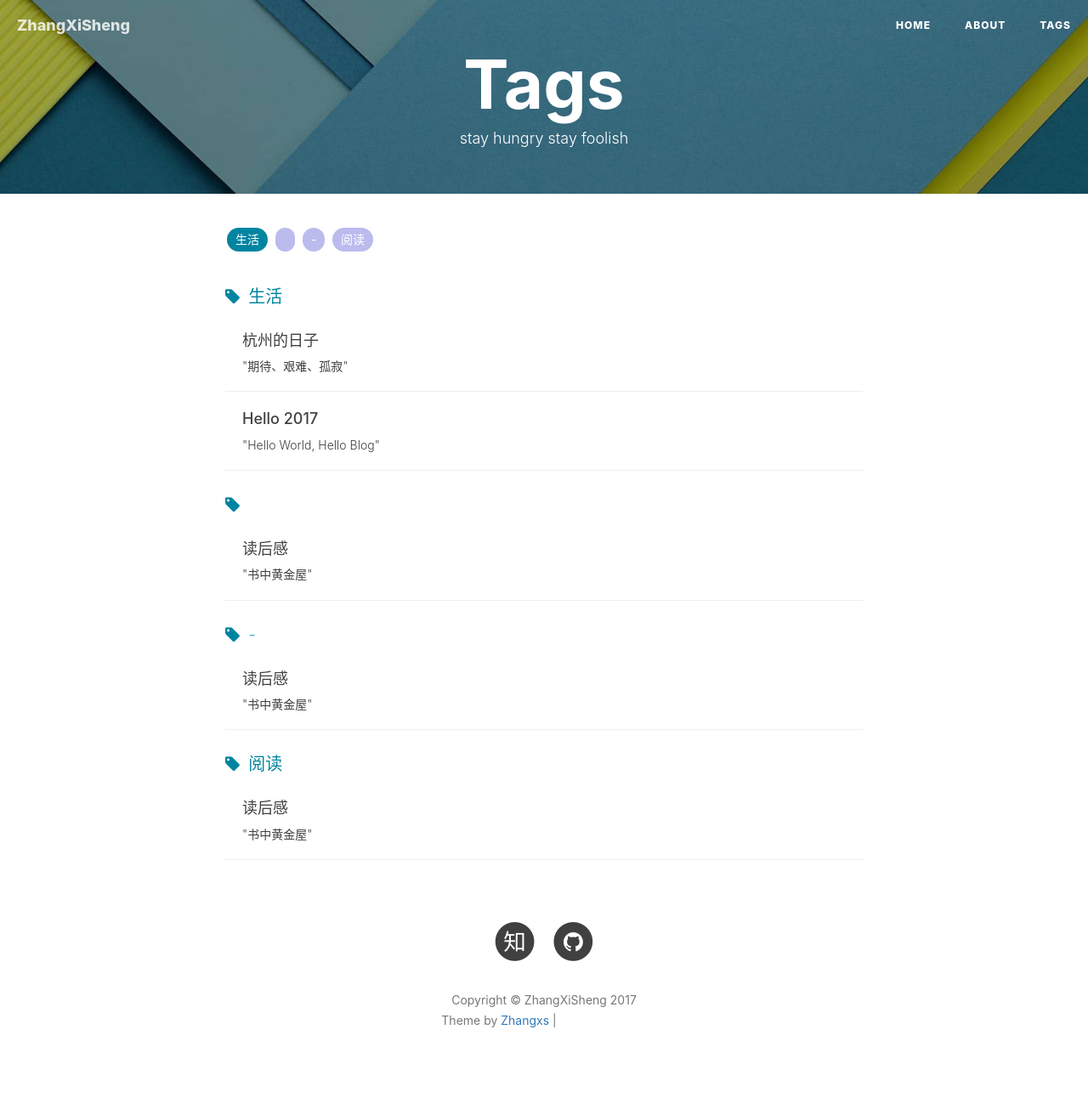
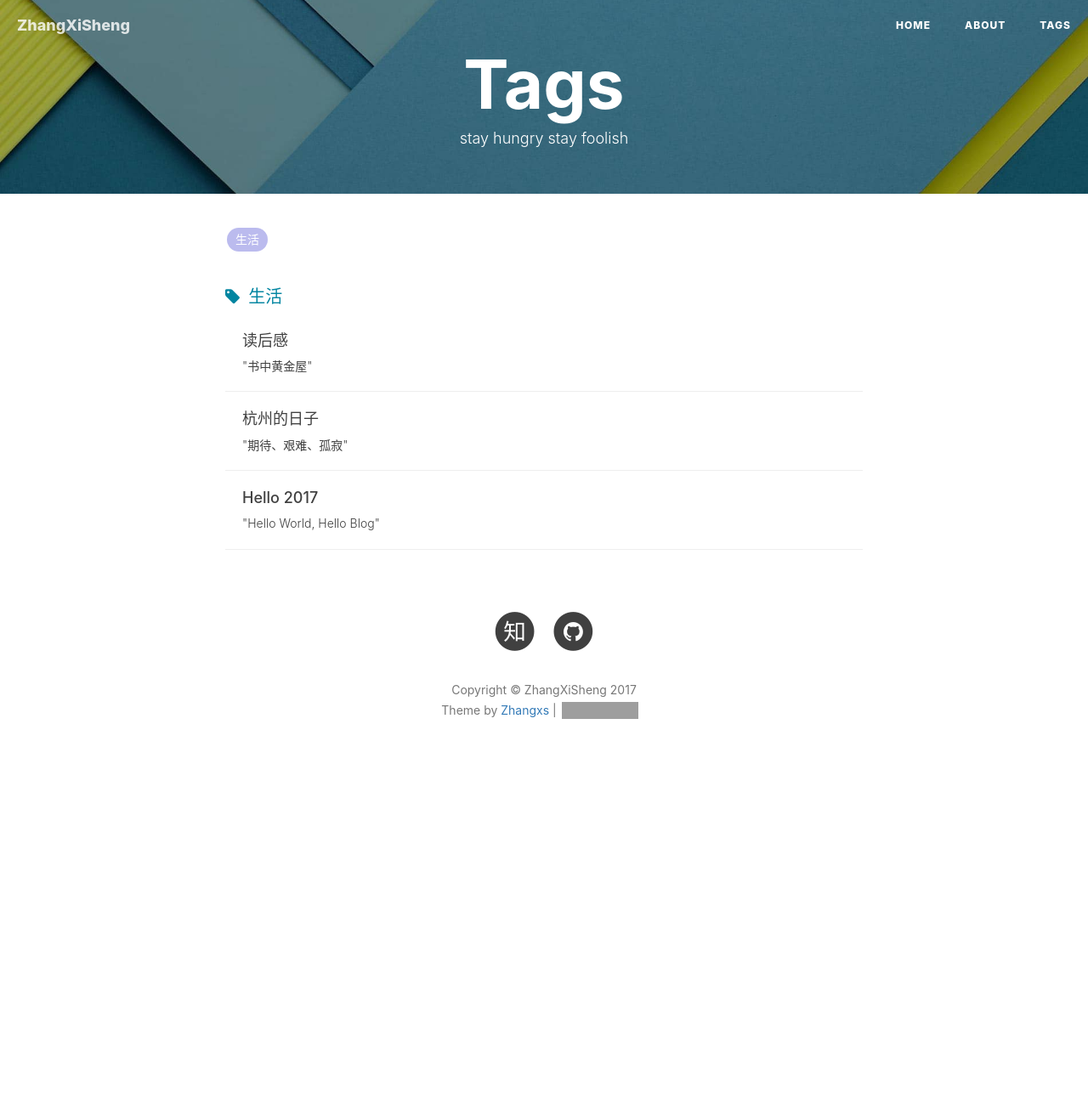
Before and after one commit to mrzhangxisheng/mrzhangxisheng.github.io, a Jekyll site: the page built from tags.html, in a window 1280 px wide. Shown: the whole page at 85% size. Built offline with Jekyll 4.4.1, drawn with Linux system fonts in a browser that asks for light colours; nearby versions of some CDN libraries; comment, search, counter and statistics services are not loaded; after the commit the page ends 940 px from its top, so only the background shows below that; grey boxes are pictures that could not be loaded.

Commit message:
Update 2017-07-02-book-readerResponse.markdown

```diff
--- a/_posts/2017-07-02-book-readerResponse.markdown
+++ b/_posts/2017-07-02-book-readerResponse.markdown
@@ -7,7 +7,7 @@
 header-img: "img/post-bgbook-2017.jpg"
 catalog: true
 tags:
-    - 阅读
+    - 生活
 ---
 
 
```
